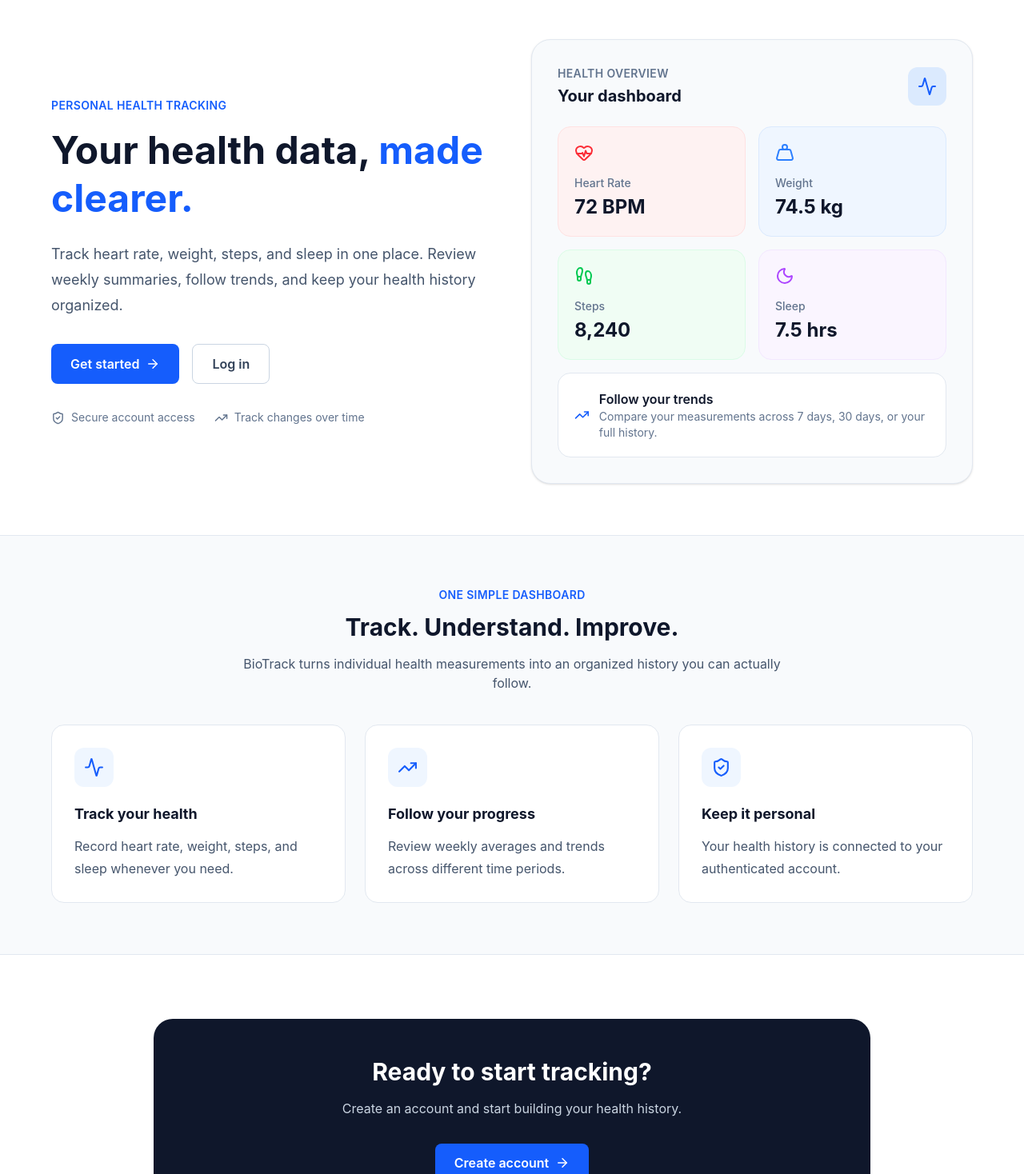
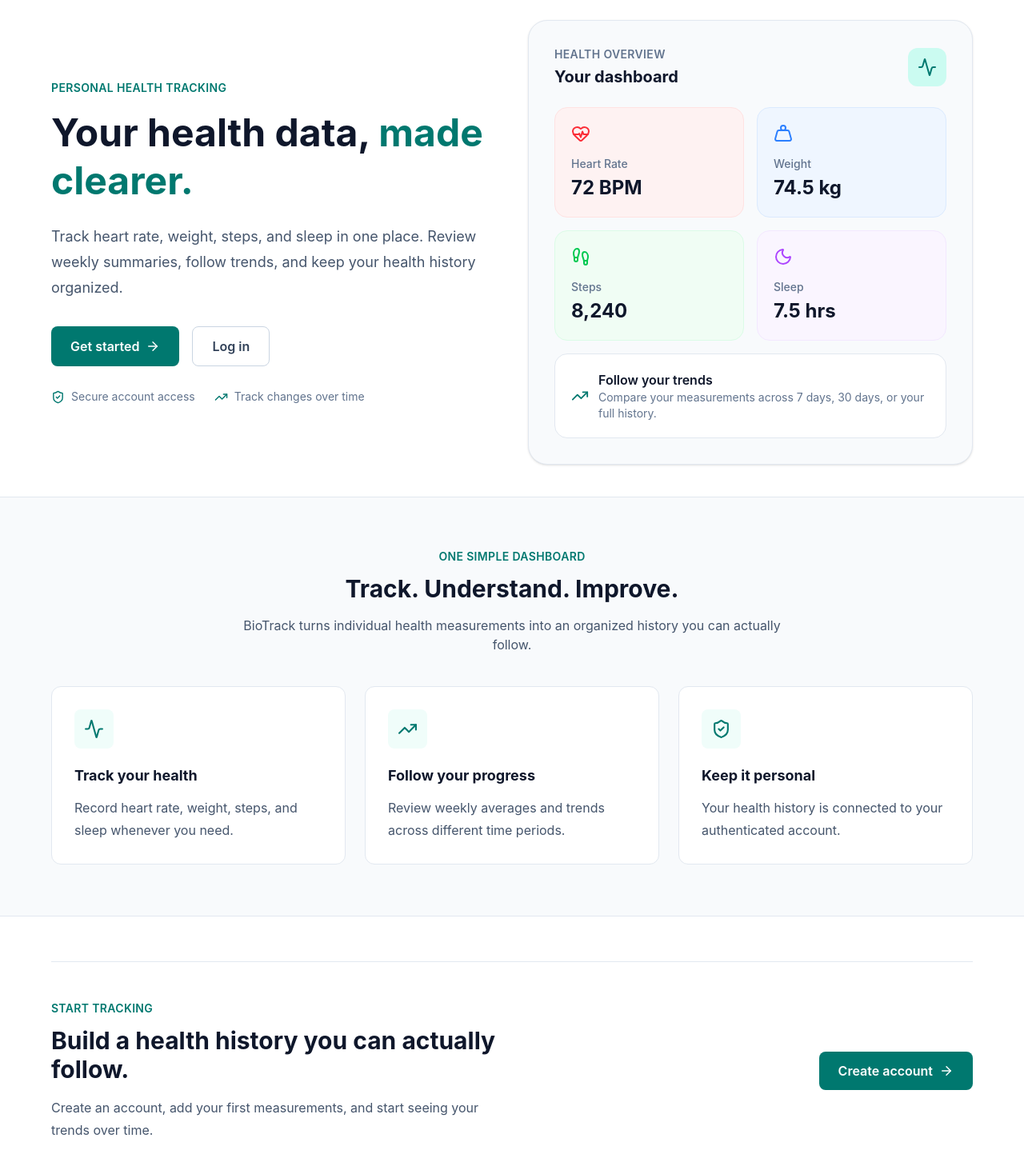
Before and after one commit to Mars-shah/BioTrack, a React (Vite) app in the folder client/: page / in a window 1280 px wide. Shown: the part 160-1628 px from the top of the page at 80% size. Built offline with nearby package versions, Linux system fonts and the light colour scheme.

Commit message:
Fixing issues and homepage

```diff
--- a/client/src/components/Navbar.tsx
+++ b/client/src/components/Navbar.tsx
@@ -27,7 +27,7 @@
         <div className="flex items-center gap-6">
           <Link
             to="/"
-            className="text-sm font-medium text-slate-600 hover:text-blue-600"
+            className="text-sm font-medium text-slate-600 hover:text-red-600"
           >
             Home
           </Link>
@@ -36,7 +36,7 @@
             <>
               <Link
                 to="/dashboard"
-                className="text-sm font-medium text-slate-600 hover:text-blue-600"
+                className="text-sm font-medium text-slate-600 hover:text-red-600"
               >
                 Dashboard
               </Link>
@@ -44,7 +44,7 @@
               <button
                 type="button"
                 onClick={handleLogout}
-                className="rounded-lg bg-blue-600 px-4 py-2 text-sm font-medium text-white hover:bg-blue-700"
+                className="rounded-lg bg-red-600 px-4 py-2 text-sm font-medium text-white hover:bg-red-700"
               >
                 Logout
               </button>
@@ -53,14 +53,14 @@
             <>
               <Link
                 to="/login"
-                className="text-sm font-medium text-slate-600 hover:text-blue-600"
+                className="text-sm font-medium text-slate-600 hover:text-red-600"
               >
                 Login
               </Link>
 
               <Link
                 to="/register"
-                className="rounded-lg bg-blue-600 px-4 py-2 text-sm font-medium text-white hover:bg-blue-700"
+                className="rounded-lg bg-red-600 px-4 py-2 text-sm font-medium text-white hover:bg-red-700"
               >
                 Register
               </Link>
--- a/client/src/pages/Home.tsx
+++ b/client/src/pages/Home.tsx
@@ -14,16 +14,16 @@
 function Home() {
   return (
     <main className="bg-white">
-      <section className="px-6 py-16">
-        <div className="mx-auto grid max-w-6xl items-center gap-12 lg:grid-cols-2">
+      <section className="px-6 py-10">
+        <div className="mx-auto grid max-w-6xl items-center gap-10 lg:grid-cols-2">
           <div>
-            <p className="text-sm font-semibold uppercase tracking-wide text-blue-600">
+            <p className="text-sm font-semibold uppercase tracking-wide text-teal-700">
               Personal health tracking
             </p>
 
-            <h1 className="mt-4 text-5xl font-bold leading-tight text-slate-900">
+            <h1 className="mt-4 max-w-xl text-5xl font-bold leading-tight text-slate-900">
               Your health data,
-              <span className="text-blue-600"> made clearer.</span>
+              <span className="text-teal-700"> made clearer.</span>
             </h1>
 
             <p className="mt-6 max-w-xl text-lg leading-8 text-slate-600">
@@ -35,7 +35,7 @@
             <div className="mt-8 flex flex-wrap gap-4">
               <Link
                 to="/register"
-                className="inline-flex items-center gap-2 rounded-lg bg-blue-600 px-6 py-3 font-semibold text-white hover:bg-blue-700"
+                className="inline-flex items-center gap-2 rounded-lg bg-teal-700 px-6 py-3 font-semibold text-white transition hover:bg-teal-800"
               >
                 Get started
                 <ArrowRight size={18} />
@@ -43,20 +43,26 @@
 
               <Link
                 to="/login"
-                className="rounded-lg border border-slate-300 px-6 py-3 font-semibold text-slate-700 hover:bg-slate-50"
+                className="rounded-lg border border-slate-300 px-6 py-3 font-semibold text-slate-700 transition hover:border-teal-300 hover:bg-teal-50 hover:text-teal-800"
               >
                 Log in
               </Link>
             </div>
 
-            <div className="mt-8 flex flex-wrap gap-6 text-sm text-slate-500">
+            <div className="mt-7 flex flex-wrap gap-6 text-sm text-slate-500">
               <div className="flex items-center gap-2">
-                <ShieldCheck size={17} />
+                <ShieldCheck
+                  size={17}
+                  className="text-teal-700"
+                />
                 Secure account access
               </div>
 
               <div className="flex items-center gap-2">
-                <TrendingUp size={17} />
+                <TrendingUp
+                  size={17}
+                  className="text-teal-700"
+                />
                 Track changes over time
               </div>
             </div>
@@ -74,14 +80,17 @@
                 </h2>
               </div>
 
-              <div className="rounded-xl bg-blue-100 p-3 text-blue-600">
+              <div className="rounded-xl bg-teal-100 p-3 text-teal-700">
                 <Activity size={24} />
               </div>
             </div>
 
             <div className="mt-6 grid grid-cols-2 gap-4">
               <div className="rounded-2xl border border-red-100 bg-red-50 p-5">
-                <HeartPulse size={24} className="text-red-500" />
+                <HeartPulse
+                  size={24}
+                  className="text-red-500"
+                />
 
                 <p className="mt-4 text-sm font-medium text-slate-500">
                   Heart Rate
@@ -93,7 +102,10 @@
               </div>
 
               <div className="rounded-2xl border border-blue-100 bg-blue-50 p-5">
-                <Weight size={24} className="text-blue-500" />
+                <Weight
+                  size={24}
+                  className="text-blue-500"
+                />
 
                 <p className="mt-4 text-sm font-medium text-slate-500">
                   Weight
@@ -105,7 +117,10 @@
               </div>
 
               <div className="rounded-2xl border border-green-100 bg-green-50 p-5">
-                <Footprints size={24} className="text-green-500" />
+                <Footprints
+                  size={24}
+                  className="text-green-500"
+                />
 
                 <p className="mt-4 text-sm font-medium text-slate-500">
                   Steps
@@ -117,7 +132,10 @@
               </div>
 
               <div className="rounded-2xl border border-purple-100 bg-purple-50 p-5">
-                <Moon size={24} className="text-purple-500" />
+                <Moon
+                  size={24}
+                  className="text-purple-500"
+                />
 
                 <p className="mt-4 text-sm font-medium text-slate-500">
                   Sleep
@@ -130,7 +148,10 @@
             </div>
 
             <div className="mt-4 flex items-center gap-3 rounded-2xl border border-slate-200 bg-white p-5">
-              <TrendingUp size={22} className="text-blue-600" />
+              <TrendingUp
+                size={22}
+                className="shrink-0 text-teal-700"
+              />
 
               <div>
                 <p className="font-semibold text-slate-900">
@@ -149,7 +170,7 @@
 
       <section className="border-y border-slate-200 bg-slate-50 px-6 py-16">
         <div className="mx-auto max-w-6xl text-center">
-          <p className="text-sm font-semibold uppercase tracking-wide text-blue-600">
+          <p className="text-sm font-semibold uppercase tracking-wide text-teal-700">
             One simple dashboard
           </p>
 
@@ -163,8 +184,8 @@
           </p>
 
           <div className="mt-10 grid gap-6 text-left md:grid-cols-3">
-            <div className="rounded-2xl border border-slate-200 bg-white p-7">
-              <div className="inline-flex rounded-xl bg-blue-50 p-3 text-blue-600">
+            <div className="rounded-xl border border-slate-200 bg-white p-7">
+              <div className="inline-flex rounded-lg bg-teal-50 p-3 text-teal-700">
                 <Activity size={25} />
               </div>
 
@@ -178,8 +199,8 @@
               </p>
             </div>
 
-            <div className="rounded-2xl border border-slate-200 bg-white p-7">
-              <div className="inline-flex rounded-xl bg-blue-50 p-3 text-blue-600">
+            <div className="rounded-xl border border-slate-200 bg-white p-7">
+              <div className="inline-flex rounded-lg bg-teal-50 p-3 text-teal-700">
                 <TrendingUp size={25} />
               </div>
 
@@ -193,8 +214,8 @@
               </p>
             </div>
 
-            <div className="rounded-2xl border border-slate-200 bg-white p-7">
-              <div className="inline-flex rounded-xl bg-blue-50 p-3 text-blue-600">
+            <div className="rounded-xl border border-slate-200 bg-white p-7">
+              <div className="inline-flex rounded-lg bg-teal-50 p-3 text-teal-700">
                 <ShieldCheck size={25} />
               </div>
 
@@ -211,23 +232,32 @@
         </div>
       </section>
 
-      <section className="px-6 py-20">
-        <div className="mx-auto max-w-4xl rounded-3xl bg-slate-900 px-8 py-12 text-center">
-          <h2 className="text-3xl font-bold text-white">
-            Ready to start tracking?
+      <section className="px-6 py-14">
+        <div className="mx-auto max-w-6xl border-y border-slate-200 py-12">
+          <div className="flex flex-col gap-8 lg:flex-row lg:items-center lg:justify-between">
+            <div className="max-w-xl">
+              <p className="text-sm font-semibold uppercase tracking-wide text-teal-700">
+                Start tracking
+              </p>
+
+              <h2 className="mt-3 text-3xl font-bold text-slate-900">
+                Build a health history you can actually follow.
               </h2>
 
-          <p className="mt-4 text-slate-300">
-            Create an account and start building your health history.
+              <p className="mt-4 leading-7 text-slate-600">
+                Create an account, add your first measurements, and start
+                seeing your trends over time.
               </p>
+            </div>
 
             <Link
               to="/register"
-            className="mt-8 inline-flex items-center gap-2 rounded-lg bg-blue-600 px-6 py-3 font-semibold text-white hover:bg-blue-700"
+              className="inline-flex w-fit items-center gap-2 rounded-lg bg-teal-700 px-6 py-3 font-semibold text-white transition hover:bg-teal-800"
             >
               Create account
               <ArrowRight size={18} />
             </Link>
+          </div>
         </div>
 
         <p className="mx-auto mt-8 max-w-2xl text-center text-xs leading-5 text-slate-400">
```
Also changed, not shown: client/src/components/RecentEntries.tsx (+44 -13 lines), client/src/components/SummaryCard.tsx (+50 -12 lines), client/src/pages/Dashboard.tsx (+12 -14 lines). Lines whose indentation alone changed are shown as unchanged.
